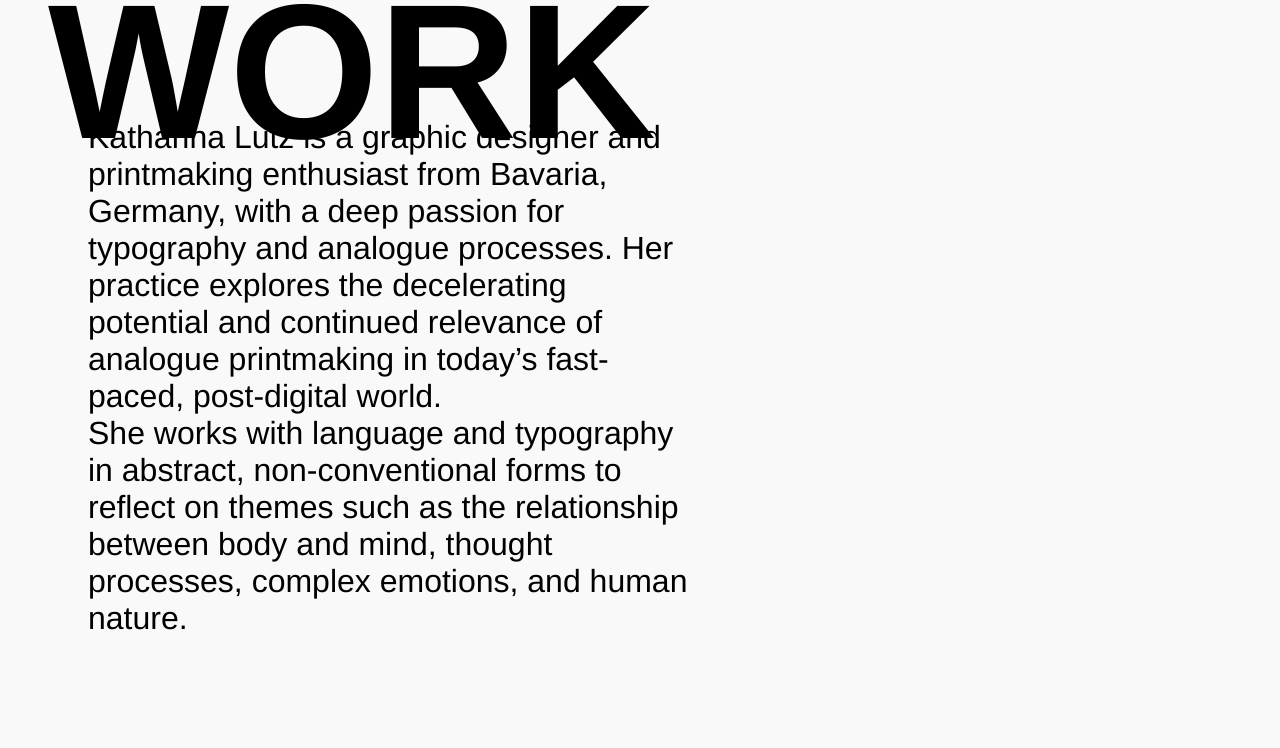
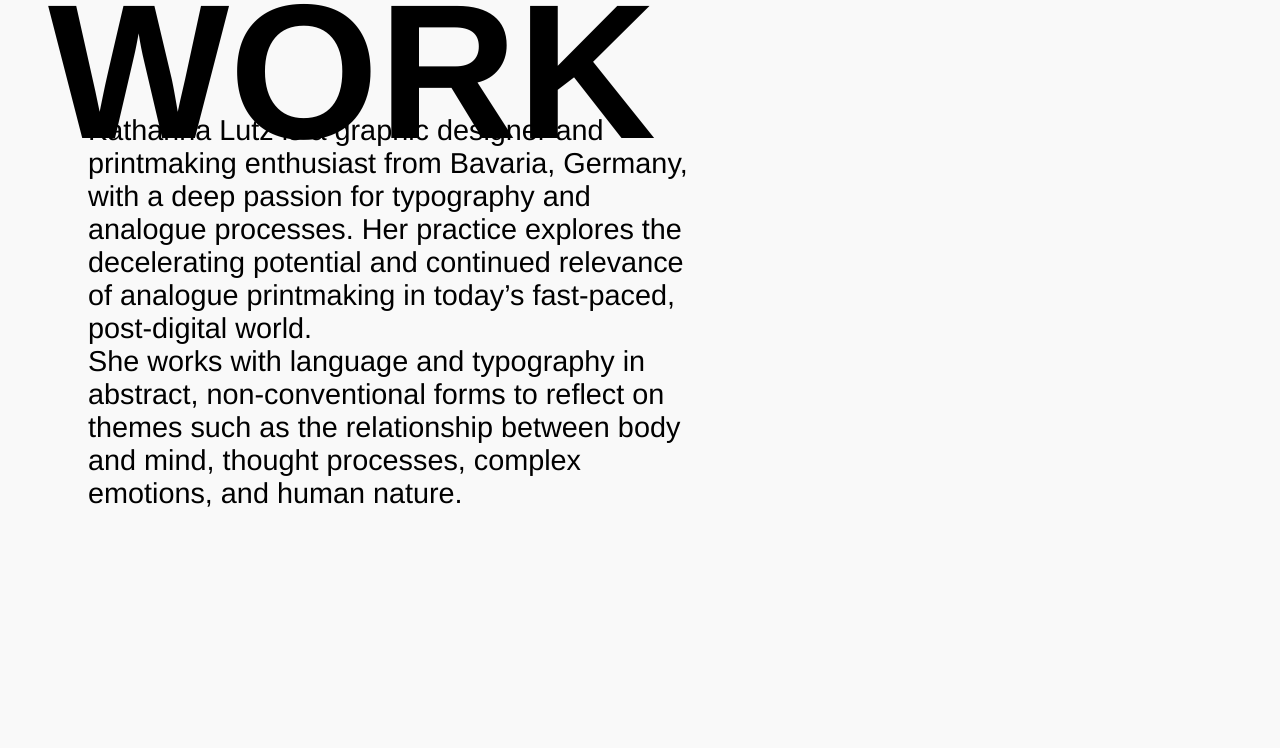
Before and after one commit to Katharina-Lutz/Creative-Practice-Portfolio, a plain HTML site: page index.html in a window 1280 px wide. Shown: the part 1032-1780 px from the top of the page. Drawn offline with Linux system fonts and the light colour scheme.

Commit message:
Update index.html

```diff
--- a/index.html
+++ b/index.html
@@ -81,14 +81,14 @@
 				position: absolute;
 				margin-top: 1100px;
 				display: block;
-				max-width: 600px;
-				margin-right: 0;
+				max-width: 800px;
+				margin-right: 80px;
 				margin-left: 80px;
 				}
 
 			.introtext h4{
 				font-family: "Helvetica";
-				font-size:2em;
+				font-size: 1.8em;
 				color: #000;
 				max-width: 600px;
 				font-weight: normal;
@@ -110,7 +110,7 @@
 
 			@keyframes myfirst {
 			0%{background:black; bottom:0px;top:80px;}
-			25%{background:black; bottom:30px; top:0px;}
+			25%{background:black; bottom:20px; top:0px;}
 			}
 
 
```
